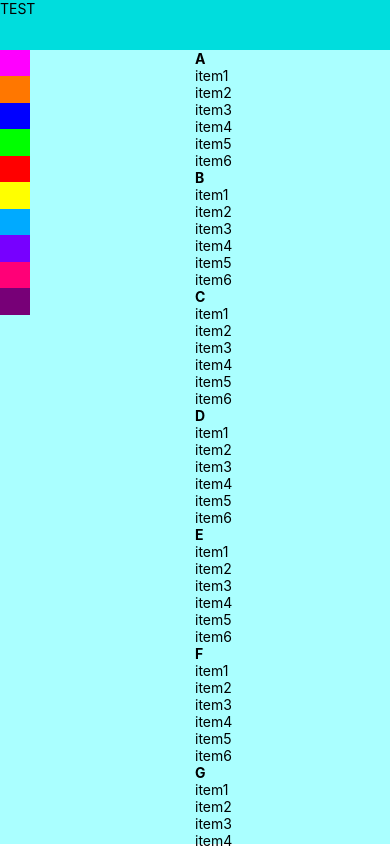
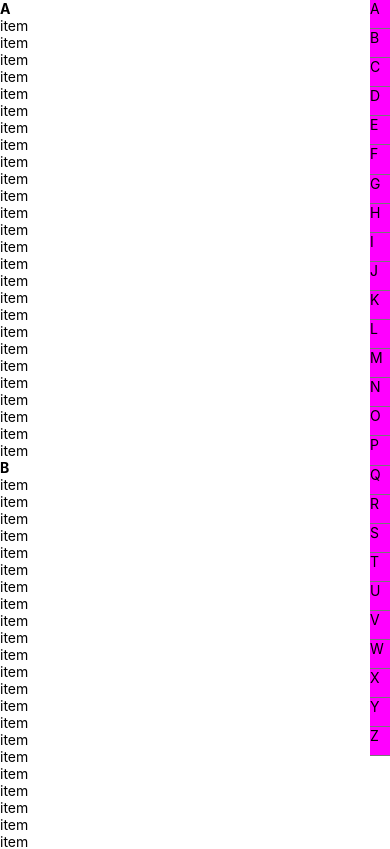
Before and after one commit to Laz0rSquid/test-alphabet-registry, a React Native app in the folder my-app/: screen / in a window 390 px wide. Shown: the top 849 px of the page. Built offline with nearby package versions, Linux system fonts and the light colour scheme.

Commit message:
Update methods and make list more dynamic
- dynamically create list with sections
- refactorings
- remove static stuff

```diff
--- a/my-app/App.js
+++ b/my-app/App.js
@@ -1,101 +1,154 @@
 import React, { Component } from 'react';
 import {
-  AppRegistry,
-  Button,
   Dimensions,
   PanResponder,
   SectionList,
   StatusBar,
   StyleSheet,
   Text,
-  TouchableOpacity,
+  TouchableWithoutFeedback,
   View
 } from 'react-native';
 
-const { width, height } = Dimensions.get('window');
-const statBarHeight = 50;
-const registryElemWidth = 30;
-const registryElemHeight = (height - statBarHeight) / 30;
+const { height, width } = Dimensions.get('window');
 
-const getSection = ({moveX, moveY, dx, dy}, counter) => {
-  if (moveX > registryElemWidth) return -1;
-  else return getSectionHelper(moveX, moveY, counter);
+const letters = [
+  'A',
+  'B',
+  'C',
+  'D',
+  'E',
+  'F',
+  'G',
+  'H',
+  'I',
+  'J',
+  'K',
+  'L',
+  'M',
+  'N',
+  'O',
+  'P',
+  'Q',
+  'R',
+  'S',
+  'T',
+  'U',
+  'V',
+  'W',
+  'X',
+  'Y',
+  'Z'
+];
+const sections = letters.map((title) => {
+  const data = new Array(26).fill('item');
+
+  return {
+    title,
+    data
+  };
+});
+
+const statBarHeight = 0; // TODO: dynamcially from app
+const registryElemWidth = 20;
+const registryElemHeight = (height - statBarHeight) / 29;
+
+/**
+ * ...
+ *
+ * @param {*} param0
+ * @param {number} counter
+ * @return {boolean|number} ...
+ */
+const getSectionIndex = ({ moveX, moveY, dx, dy }, counter = 0, sectionLength) => {
+  if (moveX < width - registryElemWidth) return false;
+
+  return getSectionIndexHelper(moveX, moveY, counter, sectionLength);
 };
 
-const getSectionHelper = (moveX, moveY, counter) => {
-  if (
-    moveY > statBarHeight + counter * registryElemHeight &&
-    moveY <= statBarHeight + (counter + 1) * registryElemHeight
-  ) {
+/**
+ * ...0-29 because of alphabet a-z + ä,ö,ü
+ *
+ * @param {number} moveX the latest screen x coordinate of the recently-moved touch
+ * @param {number} moveY the latest screen y coordinate of the recently-moved touch
+ * @param {number} counter current section index
+ * @return {number} a number from 0 to 29
+ */
+const getSectionIndexHelper = (moveX, moveY, counter, sectionLength) => {
+  if (counter > sectionLength) return false;
+
+  const elementY = statBarHeight + counter * registryElemHeight;
+  const nextElementY = statBarHeight + (counter + 1) * registryElemHeight;
+
+  if (moveY >= elementY && moveY < nextElementY) {
     return counter;
-  } else return getSectionHelper(moveX, moveY, counter+1);
+  }
+
+  return getSectionIndexHelper(moveX, moveY, counter + 1);
 };
 
+export default class App extends Component {
+  // https://facebook.github.io/react-native/docs/panresponder.html
+  _panResponder = PanResponder.create({
+    onMoveShouldSetPanResponder: (evt, gestureState) => {
+      const sectionIndex = getSectionIndex(gestureState);
 
-export default class App extends Component {
+      return sectionIndex == 0 || !!sectionIndex;
+    },
+    onPanResponderMove: (evt, gestureState) => {
+      const sectionIndex = getSectionIndex(gestureState);
 
-  componentWillMount() {
-    this._panResponder = PanResponder.create({
-      onMoveShouldSetPanResponder: (evt, gestureState) => !!getSection(gestureState,0),
-      onPanResponderMove: (evt, gestureState) => {
-        const section = getSection(gestureState,0);
-        if (section > 0 && section < this.sectionListRef.props.sections.length) {
-          this.scrollToSection(section);
+      if (sectionIndex < this.sectionListRef.props.sections.length) {
+        this.scrollToSection(sectionIndex);
       }
     },
     onPanResponderTerminationRequest: (evt, gestureState) => true
   });
-  }
 
-  scrollToSection = (x) => {
+  // _getItemLayout = (data, index) => ({
+  //   length: registryElemHeight,
+  //   offset: registryElemHeight * index,
+  //   index
+  // });
+
+  scrollToSection = (sectionIndex) => {
     this.sectionListRef.scrollToLocation({
-      sectionIndex: x,
+      animated: false,
       itemIndex: 0,
-      viewPosition: 0.5
+      sectionIndex,
+      viewOffset: +20,
+      viewPosition: 0
     });
   };
 
   render() {
     return (
-      <View style={styles.container} {...this._panResponder.panHandlers}>
+      <View style={styles.container}>
         <StatusBar hidden />
-        <View style={(styles.statBar, styles.skyblue)}>
-          <Text style={styles.statBar}>TEST</Text>
-        </View>
         <View style={styles.listContainer}>
-          <View style={{ flexDirection: 'column', flex: 1 }}>
-            <View style={[styles.regElem, styles.magenta]} />
-            <View style={[styles.regElem, styles.orange]} />
-            <View style={[styles.regElem, styles.blue]} />
-            <View style={[styles.regElem, styles.green]} />
-            <View style={[styles.regElem, styles.red]} />
-            <View style={[styles.regElem, styles.yellow]} />
-            <View style={[styles.regElem, styles.teal]} />
-            <View style={[styles.regElem, styles.purple]} />
-            <View style={[styles.regElem, styles.pink]} />
-            <View style={[styles.regElem, styles.plum]} />
-          </View>
-          <View style={{ flexDirection: 'row', flex: 1 }}>
           <SectionList
+            initialNumToRender={700}
             ref={(ref) => (this.sectionListRef = ref)}
-              renderItem={({ item, index, section }) => <Text key={index}>{item}</Text>}
+            renderItem={({ item }) => <Text>{item}</Text>}
             renderSectionHeader={({ section: { title } }) => (
               <Text style={{ fontWeight: 'bold' }}>{title}</Text>
             )}
-              sections={[
-                { title: 'A', data: ['item1', 'item2', 'item3', 'item4', 'item5', 'item6'] },
-                { title: 'B', data: ['item1', 'item2', 'item3', 'item4', 'item5', 'item6'] },
-                { title: 'C', data: ['item1', 'item2', 'item3', 'item4', 'item5', 'item6'] },
-                { title: 'D', data: ['item1', 'item2', 'item3', 'item4', 'item5', 'item6'] },
-                { title: 'E', data: ['item1', 'item2', 'item3', 'item4', 'item5', 'item6'] },
-                { title: 'F', data: ['item1', 'item2', 'item3', 'item4', 'item5', 'item6'] },
-                { title: 'G', data: ['item1', 'item2', 'item3', 'item4', 'item5', 'item6'] },
-                { title: 'H', data: ['item1', 'item2', 'item3', 'item4', 'item5', 'item6'] },
-                { title: 'I', data: ['item1', 'item2', 'item3', 'item4', 'item5', 'item6'] },
-                { title: 'J', data: ['item1', 'item2', 'item3', 'item4', 'item5', 'item6'] }
-              ]}
+            sections={sections}
             keyExtractor={(item, index) => item + index}
+            // getItemLayout={this._getItemLayout}
           />
+          <View {...this._panResponder.panHandlers}>
+            {sections.map((section, index) => (
+              <TouchableWithoutFeedback
+                key={`${index}${section.title}`}
+                onPress={() => this.scrollToSection(index)}
+                style={{}}
+              >
+                <View style={[{ backgroundColor: '#f0f' }, styles.regElem]}>
+                  <Text>{section.title}</Text>
+                </View>
+              </TouchableWithoutFeedback>
+            ))}
           </View>
         </View>
       </View>
@@ -105,50 +158,15 @@ export default class App extends Component {
 
 const styles = StyleSheet.create({
   container: {
-    height: height,
-    backgroundColor: '#aff'
-  },
-  statBar: {
-    height: statBarHeight
+    height: height
   },
   regElem: {
-    width: registryElemWidth,
-    height: registryElemHeight
+    borderBottomColor: '#777',
+    borderBottomWidth: 1,
+    height: registryElemHeight,
+    width: registryElemWidth
   },
   listContainer: {
     flexDirection: 'row'
-  },
-  skyblue: {
-    backgroundColor: '#0dd'
-  },
-  magenta: {
-    backgroundColor: '#f0f'
-  },
-  orange: {
-    backgroundColor: '#f70'
-  },
-  blue: {
-    backgroundColor: '#00F'
-  },
-  green: {
-    backgroundColor: '#0f0'
-  },
-  red: {
-    backgroundColor: '#f00'
-  },
-  yellow: {
-    backgroundColor: '#ff0'
-  },
-  teal: {
-    backgroundColor: '#0af'
-  },
-  purple: {
-    backgroundColor: '#70f'
-  },
-  pink: {
-    backgroundColor: '#f07'
-  },
-  plum: {
-    backgroundColor: '#707'
   }
 });
--- a/my-app/package.json
+++ b/my-app/package.json
@@ -3,8 +3,8 @@
   "version": "0.1.0",
   "private": true,
   "devDependencies": {
+    "jest-expo": "~27.0.0",
     "react-native-scripts": "1.14.0",
-    "jest-expo": "~27.0.0",
     "react-test-renderer": "16.3.1"
   },
   "main": "./node_modules/react-native-scripts/build/bin/crna-entry.js",
```
Also changed, not shown: 1 other file (tests, documents, lock files or other folders). Lines whose indentation alone changed are shown as unchanged.
